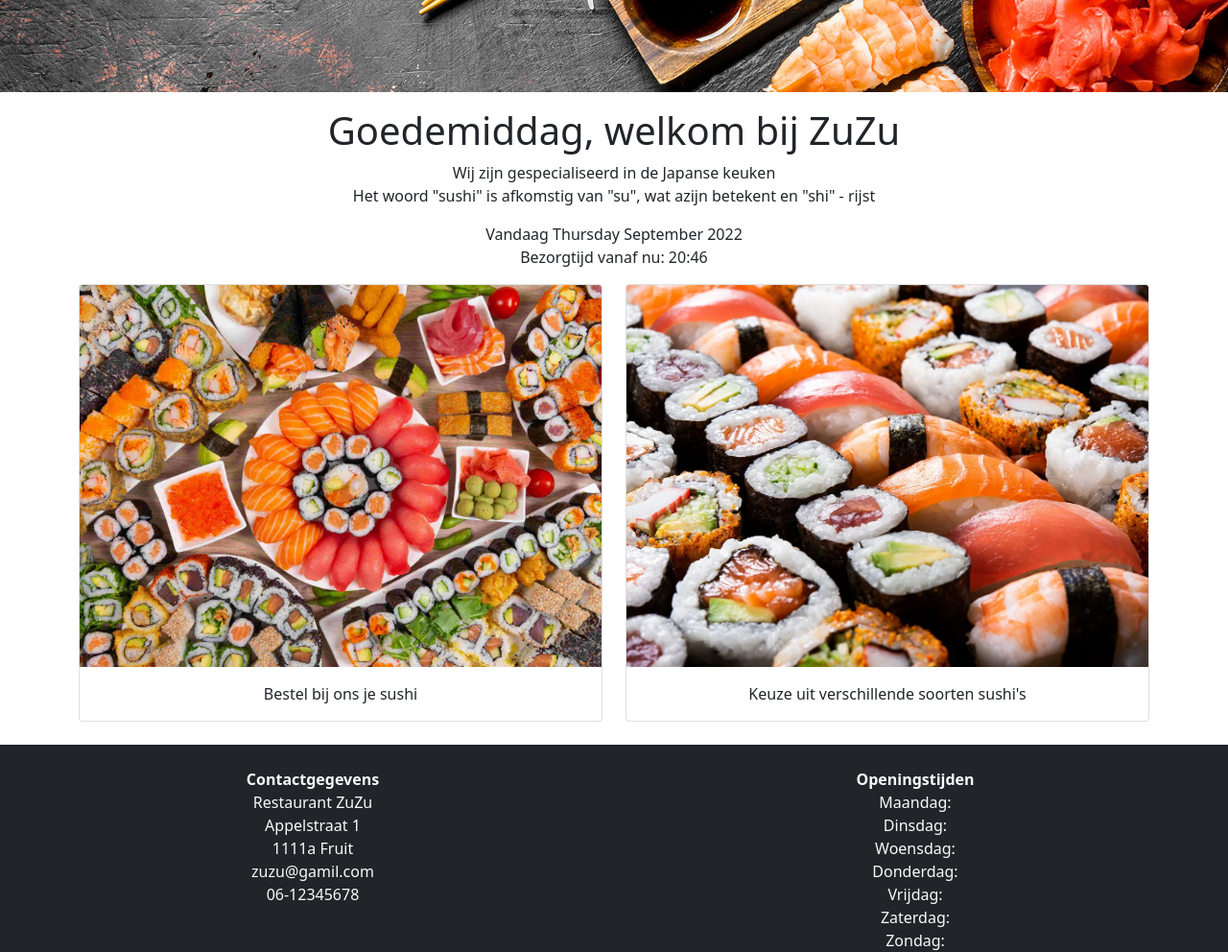
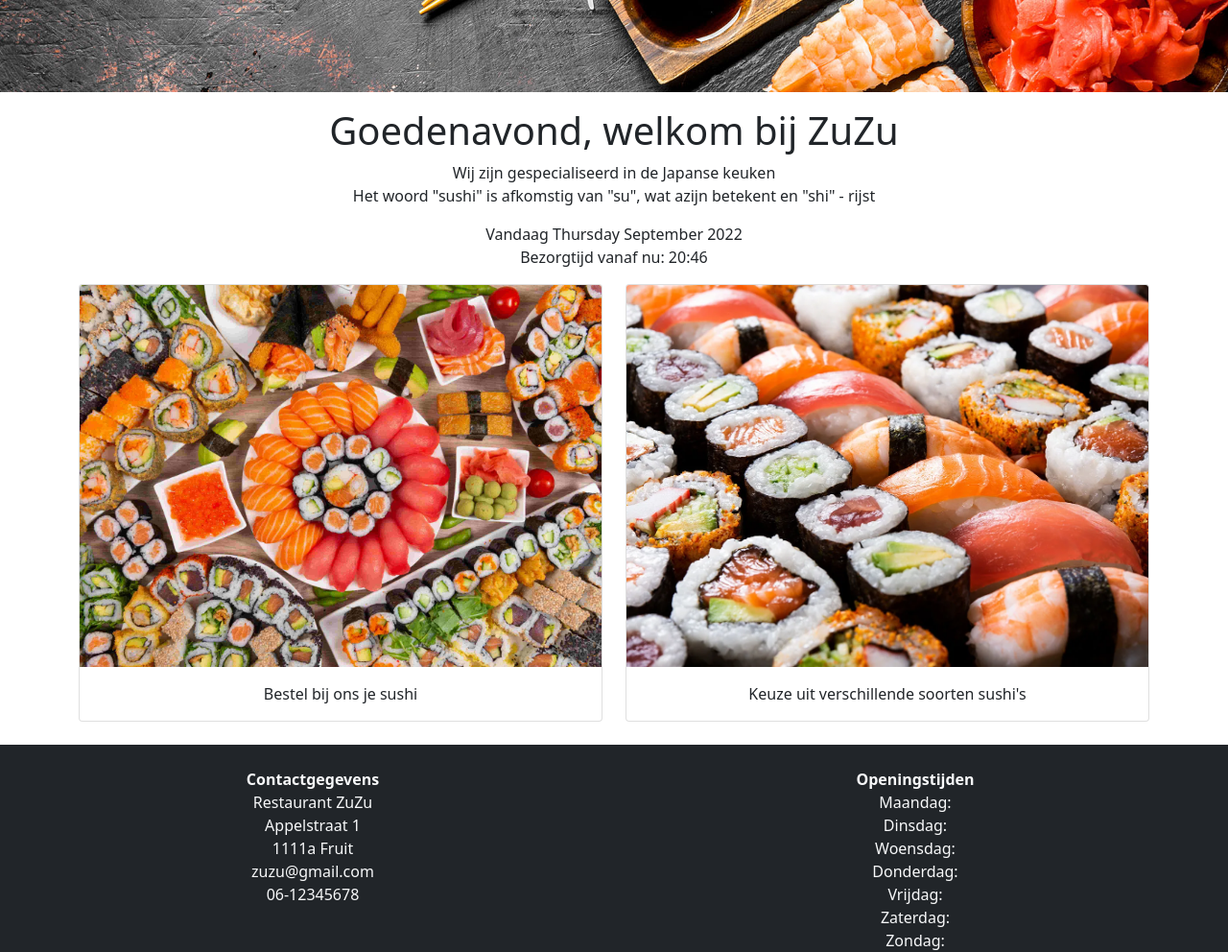
Before and after one commit to h-uwimana/zuzu, a PHP site: page / in a window 1280 px wide. Shown: the part 56-1048 px from the top of the page at 96% size. Run offline with PHP 8.4, Linux system fonts and the light colour scheme.

Commit message:
changed greet message to specifiek time

```diff
--- a/index.php
+++ b/index.php
@@ -39,7 +39,15 @@
     <div class="row">
         <div class="col-12 text-center">
             <h1>
-                Goedemiddag, welkom bij ZuZu
+                <?php
+
+                    $date = date("G");
+                    switch($date){
+                        case $date >= 6 && $date <= 12: echo "GoedeMorgen, welkom bij ZuZu"; break;
+                        case $date >= 13 && $date < 18: echo "Goedemiddag, welkom bij ZuZu"; break;
+                        default: echo "Goedenavond, welkom bij ZuZu"; break;
+                    }
+                ?>
             </h1>
         </div>
         <div class="col-12 text-center">
@@ -102,7 +110,7 @@
                         <p class="m-0">Restaurant ZuZu</p>
                         <p class="m-0">Appelstraat 1</p>
                         <p class="m-0">1111a Fruit</p>
-                        <p class="m-0">zuzu@gamil.com</p>
+                        <p class="m-0">zuzu@gmail.com</p>
                         <p class="m-0">06-12345678</p>
                     </div>
                     <div class="col mt-4">
```
